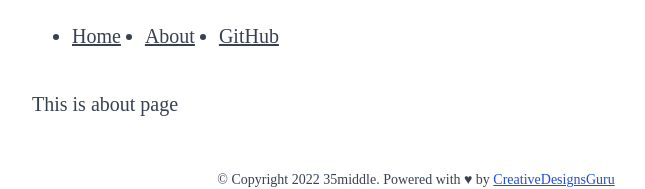
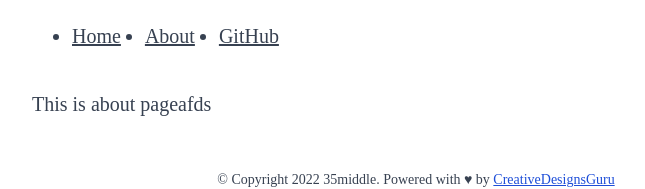
Before and after one commit to 35middle/35middle-app, a Next.js app: page /about in a window 1280 px wide. Shown: the part 158-347 px from the top of the page, without its empty margins (228-873 px from the left). Built offline with nearby package versions, Linux system fonts and the light colour scheme.

Commit message:
Update about.tsx

```diff
--- a/src/pages/about.tsx
+++ b/src/pages/about.tsx
@@ -3,7 +3,7 @@ import { Main } from '@/templates/Main';
 
 const About = () => (
   <Main meta={<Meta title="Lorem ipsum" description="Lorem ipsum" />}>
-    This is about page
+    This is about pageafds
   </Main>
 );
 
```
